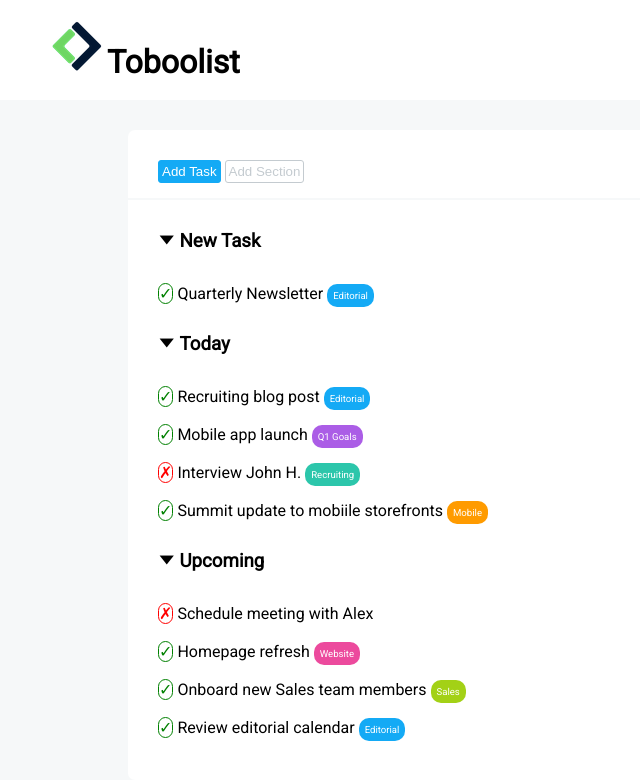
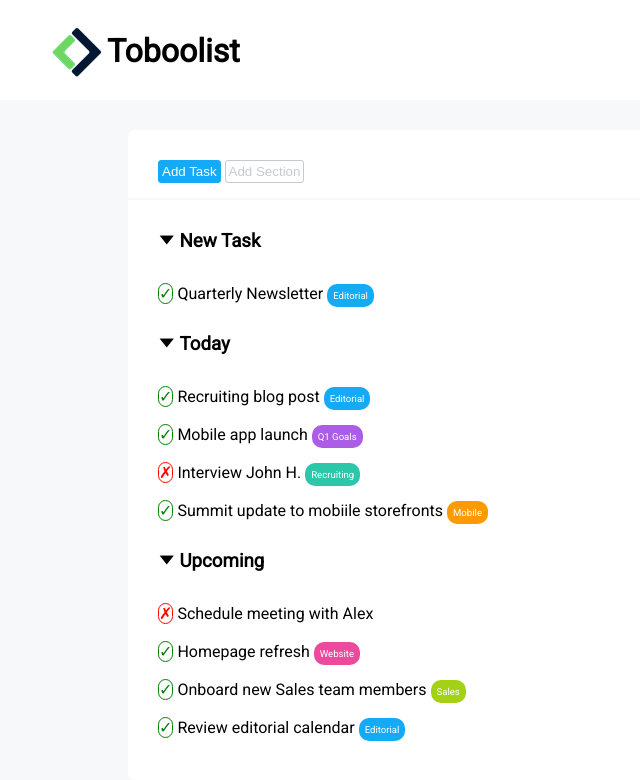
Before and after one commit to Dani9898/html-css-toboolist, a plain HTML site: page index.html in a window 1280 px wide. Shown: the whole page, without its empty margins (0-640 px from the left). Drawn offline with Linux system fonts and the light colour scheme.

Commit message:
h1 centrato

```diff
--- a/css/style.css
+++ b/css/style.css
@@ -23,6 +23,8 @@ header {
 
 header h1 {
     display: inline-block;
+    vertical-align: bottom;
+    line-height: 2;
 }
 
 header div {
```
